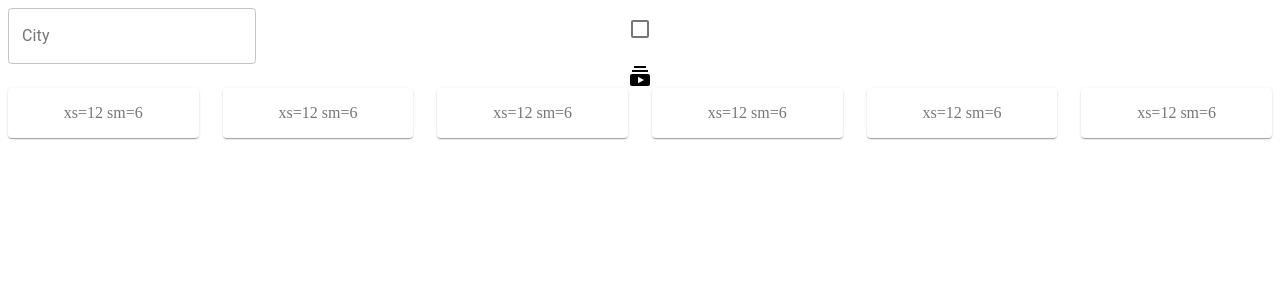
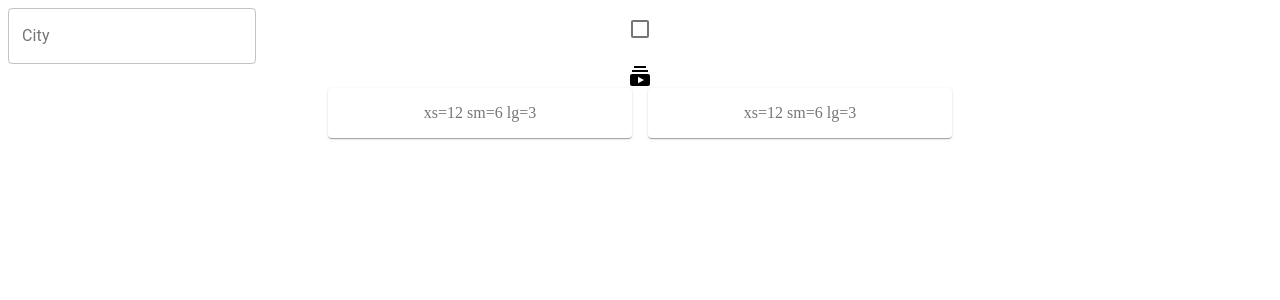
Before and after one commit to Vadim06/weather_boi, a React app: page / in a window 1280 px wide. Shown: the top 300 px of the page. Built offline with nearby package versions, Linux system fonts and the light colour scheme; the HTML template or start-up script is replaced by a standard one.

Commit message:
grid play

```diff
--- a/src/components/First.tsx
+++ b/src/components/First.tsx
@@ -74,24 +74,12 @@ const First: React.FC = () => {
         </div>
       </div>
       <div className={classes.root}>
-        <Grid container spacing={3}>
-          <Grid item xs={12} sm={6} md={3} lg={2}>
-            <Paper className={classes.paper}>xs=12 sm=6</Paper>
+        <Grid container spacing={2}  justify="center">
+          <Grid item sm={12} md={6} lg={3}>
+            <Paper className={classes.paper}>xs=12 sm=6 lg=3</Paper>
           </Grid>
-          <Grid item xs={12} sm={6} md={3} lg={2}>
-            <Paper className={classes.paper}>xs=12 sm=6</Paper>
-          </Grid>
-          <Grid item xs={12} sm={6} md={3} lg={2}>
-            <Paper className={classes.paper}>xs=12 sm=6</Paper>
-          </Grid>
-          <Grid item xs={12} sm={6} md={3} lg={2}>
-            <Paper className={classes.paper}>xs=12 sm=6</Paper>
-          </Grid>
-          <Grid item xs={12} sm={6} md={3} lg={2}>
-            <Paper className={classes.paper}>xs=12 sm=6</Paper>
-          </Grid>
-          <Grid item xs={12} sm={6} md={3} lg={2}>
-            <Paper className={classes.paper}>xs=12 sm=6</Paper>
+          <Grid item sm={12} md={6} lg={3}>
+            <Paper className={classes.paper}>xs=12 sm=6 lg=3</Paper>
           </Grid>
         </Grid>
       </div>
```
